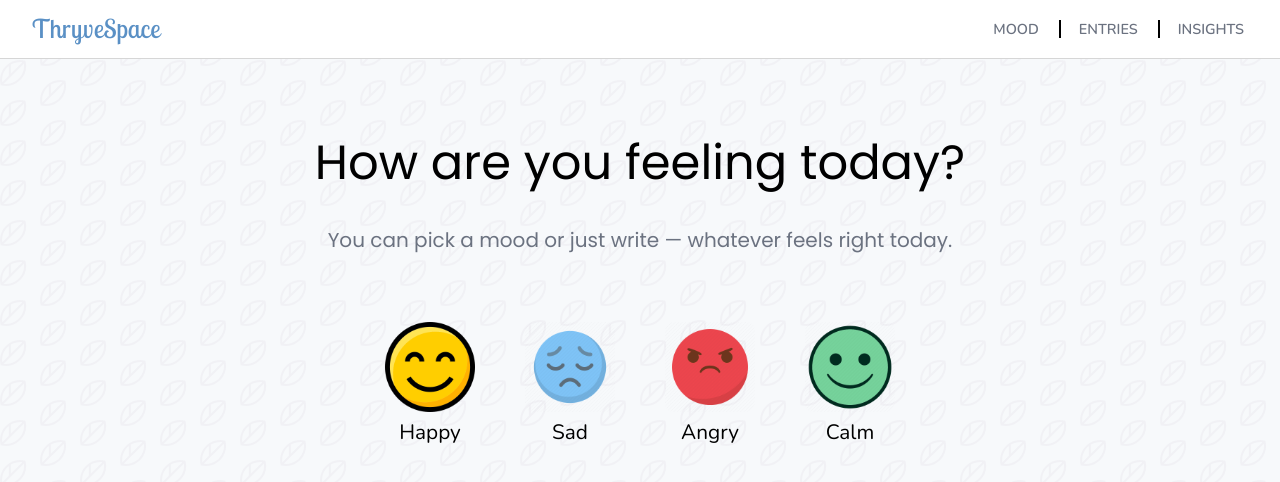
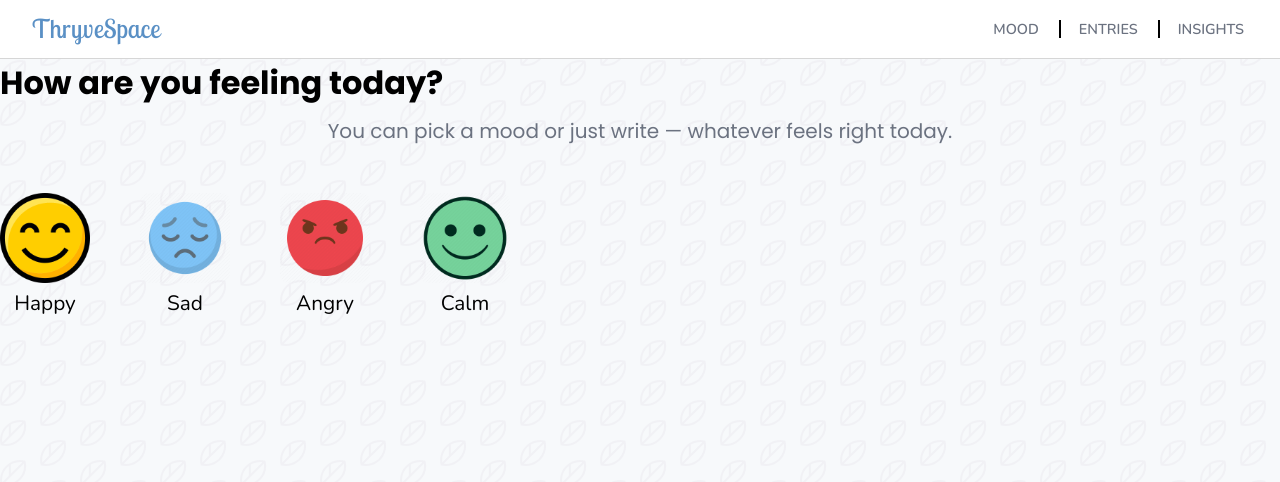
Before and after one commit to ProjectHireReady/ThryveSpace, a React (Vite) app in the folder frontend/: page /mood in a window 1280 px wide. Shown: the top 482 px of the page. Built offline with nearby package versions, Linux system fonts and the light colour scheme; a web font is replaced by a local one.

Commit message:
refactor(mood): rename selector and header classes for clarity

```diff
--- a/frontend/src/components/MoodSelector.jsx
+++ b/frontend/src/components/MoodSelector.jsx
@@ -1,4 +1,3 @@
-import React from 'react';
 import happy from '../assets/moods/happy.png';
 import sad from '../assets/moods/low.webp';
 import angry from '../assets/moods/angry.webp';
@@ -14,8 +13,8 @@ const moods = [
 
 export default function MoodSelector({ onMoodSelect }) {
   return (
-    <div className="container">
-      <h1 className="h0">How are you feeling today?</h1>
+    <div className="mood-selector">
+      <h1 className="mood-header">How are you feeling today?</h1>
       <h2 className="subtext">
         You can pick a mood or just write — whatever feels right today.
       </h2>
```
